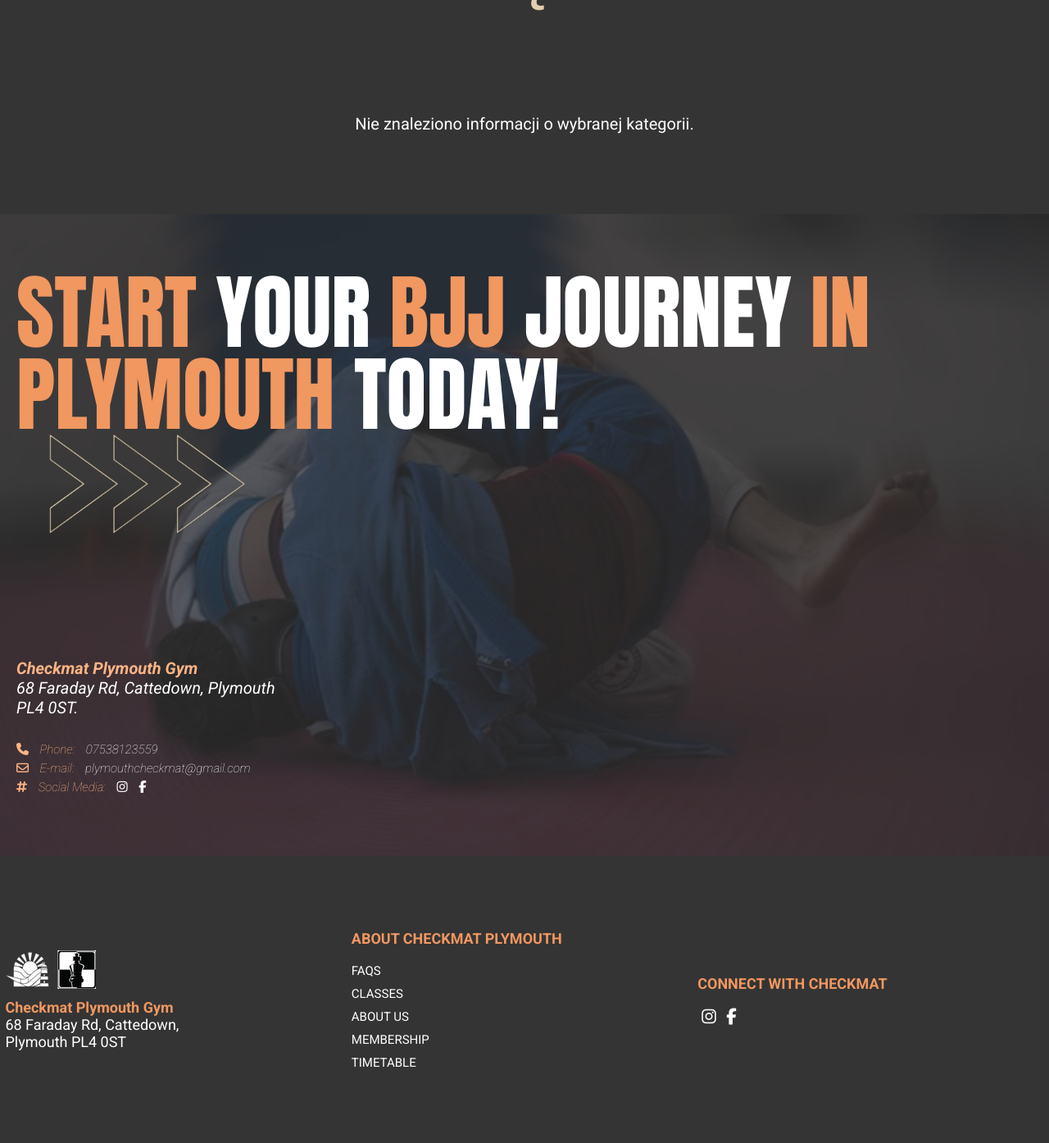
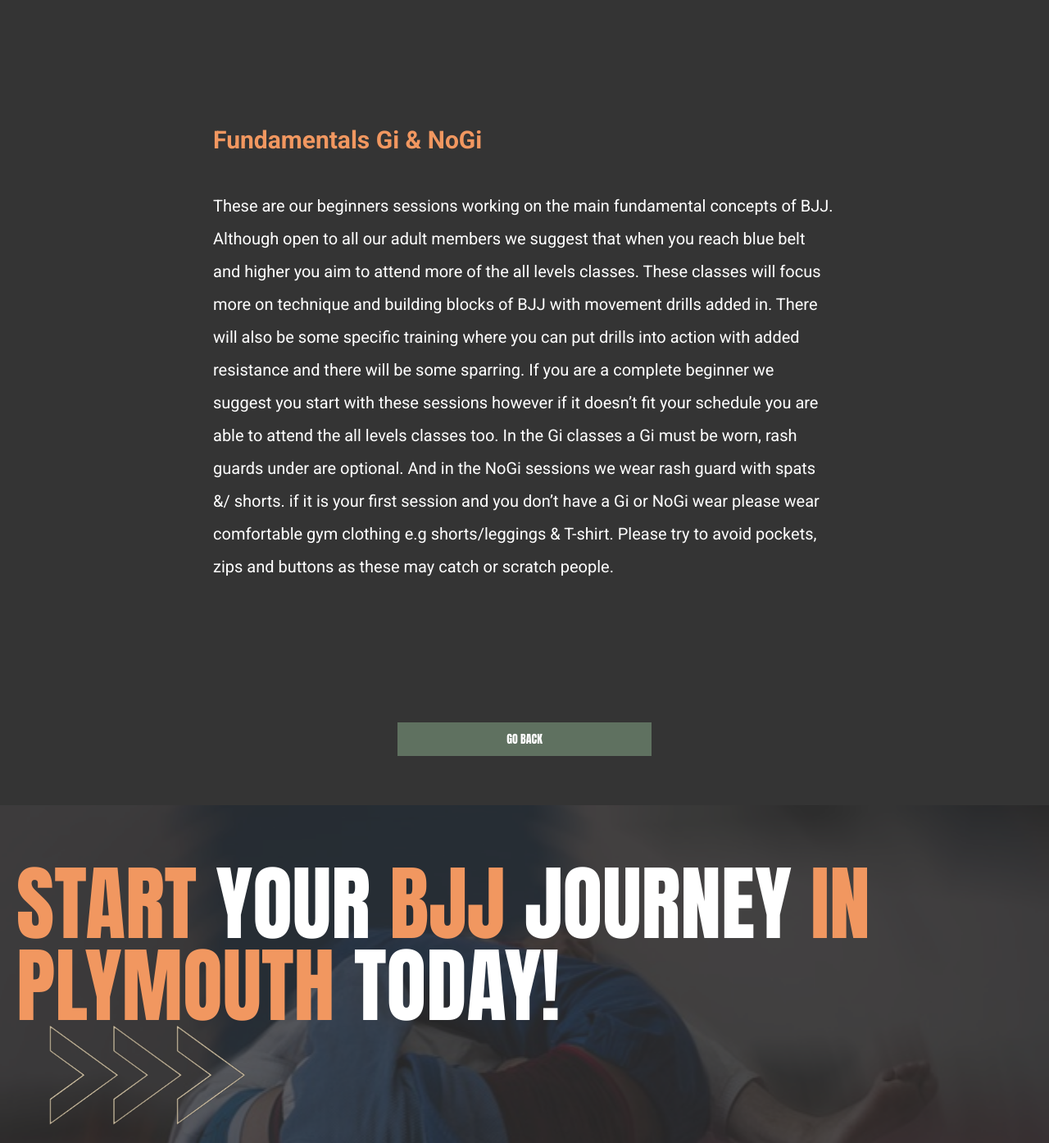
Before and after one commit to MaciejSzelag/bjjplymouth, a PHP site: page /pages/class-description/?category=fundamentals in a window 1280 px wide. Shown: the part 630-2024 px from the top of the page at 82% size. Before the commit the page ends 1931 px from the top, so only its background shows below. Run offline with PHP 8.4, Linux system fonts and the light colour scheme; data that the repository does not hold is empty.

Commit message:
class description

```diff
--- /dev/null
+++ b/pages/class-description/class_description.php
@@ -0,0 +1,79 @@
+<?php
+
+$category = $_GET['category'] ?? '';
+$data = [
+    'fundamentals' => [
+        'title' => 'Fundamentals Gi & NoGi',
+        'headerImg' => 'bjj-classes/Fundamentals.jpg',
+        'headerImgDescription' => 'Gi Class - Coach is showing a technique',
+        'description' => 'These are our beginners sessions working on the main fundamental concepts of BJJ. Although open to all our adult members we suggest that when you reach blue belt and higher you aim to attend more of the all levels classes. These classes will focus more on technique and building blocks of BJJ with movement drills added in. There will also be some specific training where you can put drills into action with added resistance and there will be some sparring.
+        If you are a complete beginner we suggest you start with these sessions however if it doesn’t fit your schedule you are able to attend the all levels classes too.
+        In the Gi classes a Gi must be worn, rash guards under are optional. And in the NoGi sessions we wear rash guard with spats &/ shorts. if it is your first session and you don’t have a Gi or NoGi wear please wear comfortable gym clothing e.g shorts/leggings & T-shirt. Please try to avoid pockets, zips and buttons as these may catch or scratch people. ',
+    ],
+    'nogi' => [
+        'title' => 'Gi All Levels & Junior Gi Classes',
+        'headerImg' => 'bjj-classes/Gi.jpg',
+        'headerImgDescription' => 'Gi Class - Coach is showing a technique',
+        'description' => 'This class is aim at all levels, even those that have never trained before. In a standard class there will be a warm up exploring basis movement, followed by drilling technique and finally specific training or sparing where you can put what you’ve learnt into action. Gi’s are worn throughout this class, those that are new may be able to borrow a club Gi if there is one available, if not the coach will adapt the techniques where necessary.
+        The technique usually progresses throughout the class allowing those that are new to focus on the basics whilst those that have been training a while can advance and be challenged.
+        These classes are open to adults (age 18+) and juniors (age 12+). Adults and Juniors will be separated slightly by only training with those in the same age bracket, this is to allow everyone to benefit and get the most out of their training (exemptions may be made dependent on specific circumstances). ',
+    ],
+    'nogi-all-levels-and-juniors' => [
+        'title' => 'NoGi All Levels & Junior NoGi Classes',
+        'headerImg' => 'bjj-classes/nogi.jpg',
+        'headerImgDescription' => 'Ricky Bellingham - All Stars Gold medalist',
+        'description' => 'These classes follow the same structure, and are for the same levels as the Gi All levels classes.
+        However instead of wearing the Gi we wear Shorts/Spats & a Rashguard. Although many of the techniques transfer from our Gi classes, here you don’t have the Gi to hold and grip making the moves and controls slightly different.
+        ',
+    ],
+    'Gi-&-NoGi-Q-and-A' => [
+        'title' => 'Gi & NoGi Q and A / Competition Class',
+        'headerImg' => 'bjj-classes/Pro.jpg',
+        'headerImgDescription' => 'Pro Tranining at Bjj Plymouth',
+        'description' => 'There will be a coach present leading the session which will vary depending on needs of the club.
+        If there is a competition coming up and some of our members are competing there may be more focus on marathon rolls and sparring. other sessions might be open for you to come with questions.
+        There also may be time to work on your own techniques or pick a technique you’ve trained in class and develop it, the coach present will be there to assist,
+        make suggestions and correct when needed as in all other sessions. Other times there may be more fitness based training incorporated or free rolling time. ',
+
+    ],
+    'openmat' => [
+        'title' => 'Open Mat - Adults Only',
+        'headerImg' => 'bjj-classes/om.jpg',
+        'headerImgDescription' => 'Laura Riccobono win - ADCC',
+        'description' => 'This is an open mat session open to all members to come to, this isn’t a taught session and therefore there is no cost to this for paying members of the club.
+        This is an opportunity to come and work through what you have learnt in previous sessions, drill or roll. An instructor will be there for you to ask questions or advice regarding you game.',
+
+    ],
+    'kids' => [
+        'title' => 'Kids Gi & Kids NoGi',
+        'headerImg' => 'bjj-classes/kid.jpg',
+        'headerImgDescription' => 'Bjj Plymouth kids',
+        'description' => 'Kids classes are suitable for children age between 7 to 11. This is a 45 min session with a mixture of drilling, specific training, sparing and games.
+        Many of the games we play work on movements required during JiuJitsu as well as working on general fitness and fun. Techniques are varied and work to build confidence,
+        learn the sport increase motor skills and work on basic self defence skills with a BJJ focus.
+        There are 2 sessions a week which are both Gi Sessions. For new students wearing general active wear to start is fine. Try to avoid zips, buttons and pockets where possible.
+        We aim to make the classes enjoyable and fun whilst progressing in Brazilian Jiu Jitsu. We cater for all interests from those who want to compete to those who just want to come and have fun.',
+
+    ],
+    'kids-juniors-competition-class' => [
+        'title' => 'Kids/Juniors Competition Class',
+        'headerImg' => 'bjj-classes/JGi.jpg',
+        'headerImgDescription' => 'Ian Harrop and Eva at bjj Plymouth',
+        'description' => 'This class is best suited to those that want to compete and/or enjoy sparring.
+        This class runs alongside the adults open mat on a Sunday 10-11am. These sessions will mostly be rounds of sparring but the coach may change it up doing specific training or drills as necessary.
+        There will be lots of opportunities for students to ask questions during these sessions too.
+        Students are able to train Gi or NoGi at this time, we may suggest more of one focus depending on up and coming competitions that some may of entered.
+        We encourage you to have you Gi in every session as the jacket can be removed and you can still do NoGi. ',
+
+    ],
+];
+// Sprawdzamy, czy wybrana kategoria istnieje w danych
+if (array_key_exists($category, $data)) {
+    $info = $data[$category];
+} else {
+    $info = [
+        'title' => 'Error',
+        'description' => 'No information found for the selected category.',
+        // 'schedule' => '',
+    ];
+}
--- a/pages/class-description/index.php
+++ b/pages/class-description/index.php
@@ -5,55 +5,38 @@
 include "../../includes/nav.php"?>
 
 <?php
-
-$category = $_GET['category'] ?? '';
-
-$data = [
-    'gi' => [
-        'title' => 'Gi Class',
-        'headerImg' => 'bjj-classes/Gi.jpg',
-        'headerImgDescription' => 'Gi Class - Coach is showing a technique',
-        'description' => 'Gi description',
-    ],
-    'nogi' => [
-        'title' => 'NoGi Class',
-        'headerImg' => 'bjj-classes/NoGi.jpg',
-        'headerImgDescription' => 'Gi Class - Coach is showing a technique',
-        'description' => 'NoGi description',
-    ],
-
-]
-?>
-
-<?php
-// Sprawdzamy, czy wybrana kategoria istnieje w danych
-if (array_key_exists($category, $data)) {
-    $info = $data[$category];
-} else {
-    $info = [
-        'title' => 'Błąd',
-        'description' => 'Nie znaleziono informacji o wybranej kategorii.',
-        // 'schedule' => '',
-    ];
-}
+include "class_description.php";
 $subtitle = htmlspecialchars($info['title']);
 $btnLink = homePageBaseUrl("") . "pages/bjjclasses/";
-$btnName = "Back";
+$btnName = "Go Back";
 $imgName = htmlspecialchars($info['headerImg']);
 $alternativeTxt = htmlspecialchars($info['headerImgDescription']);
 include "../header_subpage.php"?>
 <div class="about-wrap">
 <div class="txt-container">
 <div class="txt-title">
-            <h1><?php echo htmlspecialchars($info['title']); ?></h1>
+            <h1>About the Class</h1>
         </div>
         <div class="txt-wrap">
-            <p>
+            <p> <span class="color-title"><?php echo htmlspecialchars($info['title']); ?></span> <br>
             <?php echo htmlspecialchars($info['description']); ?>
             </p>
         </div>
 </div>
 </div>
 
+<article class="article-color-grey">
+            <div class="article-container ">
+                <div class="article-wrap padding-sm ">
+                    <div class="article-btns">
+                        <div class="btn-wrap">
+                            <div class="btn-a"><a class="a-btn " href="../bjjclasses/#bjj-classes" >Go Back</a></div>
+                        </div>
+                    </div>
+                </div>
+            </div>
+</article>
+
+
 
 <?php $jsPath = "../../";include $jsPath . "includes/footer.php"?>
--- a/sass/_article.scss
+++ b/sass/_article.scss
@@ -44,6 +44,10 @@
             padding: 2rem;
             z-index: 1;
 
+        }
+
+        .no-padding {
+            padding: 0 !important;
         }
 
         .three-wheels {
@@ -506,6 +510,10 @@
     background-color: $gold;
 }
 
+.article-color-grey {
+    background-color: $darkGrey;
+}
+
 .anim-puls-wheel {
     animation: puls-wheel 5s linear infinite both;
 }
--- a/sass/_classes.scss
+++ b/sass/_classes.scss
@@ -16,10 +16,11 @@
         h1 {
             padding: 2rem;
             font-size: 2.5rem;
-            color: white;
+            color: $gold;
             font-family: $anton;
             font-weight: 400;
             text-transform: uppercase;
+            filter: drop-shadow(.5rem .5rem .5rem black);
         }
     }
 
@@ -42,6 +43,7 @@
                     font-size: 3rem;
                     font-family: $anton;
                     text-transform: uppercase;
+                    filter: drop-shadow(.5rem .5rem .5rem black);
 
                 }
             }
@@ -135,9 +137,9 @@
                 transform: translateY(-50%);
                 width: 50%;
                 height: 80%;
-
                 opacity: .7;
                 transition: .5s linear;
+                z-index: 0;
 
                 img {
                     width: 100%;
@@ -145,7 +147,9 @@
             }
 
             ul {
+                position: relative;
                 padding-left: 10%;
+                z-index: 1;
 
                 li {
                     a {
```
Also changed, not shown: pages/bjjclasses/index.php (+31 -19 lines), css/style.min.css, images/bjj-classes/Fundamentals.jpg (added), 1 other file.
